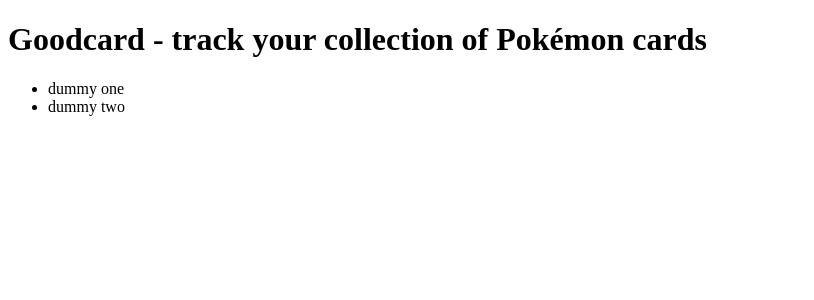
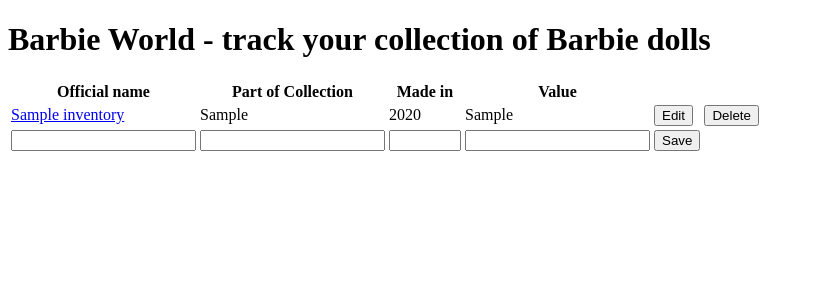
Before and after one commit to Steeeeeph/crud, a PHP site: page /crud/ in a window 1280 px wide. Shown: the top 300 px of the page, without its empty margins (0-814 px from the left). Run offline with PHP 8.4, Linux system fonts and the light colour scheme; tables that the repository leaves empty or names only in its code hold one stand-in row (values such as "Sample post").

Commit message:
Finishing up the basics: all working

```diff
--- /dev/null
+++ b/Starter-pack/classes/BarbieInventory.php
@@ -0,0 +1,70 @@
+<?php
+
+// This class is focussed on dealing with queries for one type of data
+// That allows for easier re-using and it's rather easy to find all your queries
+// This technique is called the repository pattern
+class BarbieInventory
+{
+    private $databaseManager;
+
+
+
+    // This class needs a database connection to function
+    public function __construct(DatabaseManager $databaseManager)
+    {
+        $this->databaseManager = $databaseManager;
+    }
+
+    public function create(string $name = null, string $collection = null, int $yearOfBirth = null, string $valueDollar = null)
+    {
+        $sql = "INSERT INTO doll_inventory (name, collection, year_of_birth, value_dollar)
+                VALUES ('$name', '$collection', '$yearOfBirth', '$valueDollar')";
+        $statement = $this->databaseManager->database->prepare($sql);
+        $statement->execute();
+        // $dolls = $statement->fetchAll(PDO::FETCH_OBJ);
+
+    }
+
+
+    // Get one
+
+    public function find($id)
+    {
+        $sql = "SELECT * FROM doll_inventory
+                WHERE id=:id";
+        $statement = $this->databaseManager->database->prepare($sql);
+        $statement->execute([':id' => $id]);
+        $doll = $statement->fetch(PDO::FETCH_OBJ);
+        return $doll;
+    }
+
+    // Get all
+    public function get()
+    {
+        // We get the database connection first, so we can apply our queries with it
+        $sql = "SELECT * FROM doll_inventory";
+
+        return $this->databaseManager->database->query($sql);
+    }
+
+    public function update(string $name = null, string $collection = null, int $yearOfBirth = null, string $valueDollar = null, $id)
+    {
+        $sql = "UPDATE doll_inventory
+                SET name = '$name', collection = '$collection' , year_of_birth = '$yearOfBirth' , value_dollar = '$valueDollar'
+                WHERE id = '$id'";
+        $statement = $this->databaseManager->database->prepare($sql);
+        $statement->execute();
+        // $doll = $statement->fetchAll(PDO::FETCH_OBJ);
+        // unset($_POST);
+
+    }
+
+    public function delete($id)
+    {
+        $sql = "DELETE FROM doll_inventory
+                WHERE id = '$id'";
+        $statement = $this->databaseManager->database->prepare($sql);
+        $statement->execute();
+    }
+
+}
--- a/Starter-pack/classes/CardRepository.php
+++ /dev/null
@@ -1,50 +0,0 @@
-<?php
-
-// This class is focussed on dealing with queries for one type of data
-// That allows for easier re-using and it's rather easy to find all your queries
-// This technique is called the repository pattern
-class CardRepository
-{
-    private $databaseManager;
-
-    // This class needs a database connection to function
-    public function __construct(DatabaseManager $databaseManager)
-    {
-        $this->databaseManager = $databaseManager;
-    }
-
-    public function create()
-    {
-
-    }
-
-    // Get one
-    public function find()
-    {
-
-    }
-
-    // Get all
-    public function get()
-    {
-        // TODO: replace dummy data by real one
-        return [
-            ['name' => 'dummy one'],
-            ['name' => 'dummy two'],
-        ];
-
-        // We get the database connection first, so we can apply our queries with it
-        // return $this->databaseManager->database-> (runYourQueryHere)
-    }
-
-    public function update()
-    {
-
-    }
-
-    public function delete()
-    {
-
-    }
-
-}
--- a/Starter-pack/classes/DatabaseManager.php
+++ b/Starter-pack/classes/DatabaseManager.php
@@ -6,20 +6,52 @@ class DatabaseManager
 {
     // These are private: only this class needs them
     private $host;
-    private $name;
+    private $port;
+    private $username;
     private $password;
+    private $charset;
+    private $databaseName;
     // This one is public, so we can use it outside of this class
     // We could also use a private variable and a getter (but let's not make things too complicated at this point)
     public $database;
 
-    public function __construct(string $host, string $name, string $password)
+    public function __construct(string $host, int $port, string $username, string $password, $charset = "utf8mb4")
     {
         // TODO: Set any user and password information
+        $this->host = $host;
+        $this->port = $port;
+        $this->username = $username;
+        $this->password =$password;
+        $this->charset = $charset;
+
     }
 
     public function connect()
     {
+
         // TODO: make the connection to the database
-        $this->database = null;
+        // $this->database = null;
+        $this->databaseName = "barbie_dolls";
+        $dsn = "mysql:host=".$this->host.";dbname=".$this->databaseName.";port=".$this->port.";charset=".$this->charset;
+        $options = [
+            PDO::ATTR_ERRMODE            => PDO::ERRMODE_EXCEPTION,
+            PDO::ATTR_DEFAULT_FETCH_MODE => PDO::FETCH_ASSOC,
+            PDO::ATTR_EMULATE_PREPARES   => false,
+        ];
+
+        try {
+            $this->database = new PDO($dsn, $this->username, $this->password, $options);
+            // $pdo->setAttribute(PDO::ATTR_ERRMODE, PDO::ERRMODE_EXCEPTION);
+            // return $pdo;
+
+        } catch (PDOException $e){
+            echo "Connection failed: ".$e->getMessage();
+        }
+
+
+    }
+    public function homepage()
+    {
+        return "http://".$this->host.":".$this->port;
     }
 }
--- a/Starter-pack/config.php
+++ b/Starter-pack/config.php
@@ -5,7 +5,8 @@
 // There is a specific technique to ignore files in git, which we've talked about
 
 $config = [
-    'host' => '',
-    'user' => '',
-    'password' => '',
+    'host' => "localhost",
+    'username' => "root",
+    'password' => "",
+    'port' => 2145,
 ];
--- /dev/null
+++ b/Starter-pack/index.html.php
@@ -0,0 +1,50 @@
+
+<!doctype html>
+<html lang="en">
+<head>
+    <meta charset="UTF-8">
+    <meta name="viewport" content="width=device-width, user-scalable=no, initial-scale=1.0, maximum-scale=1.0, minimum-scale=1.0">
+    <meta http-equiv="X-UA-Compatible" content="ie=edge">
+    <title>Barbie World - track your collection of Barbie Dolls</title>
+</head>
+<body>
+<h1>Barbie World - track your collection of Barbie dolls</h1>
+<div class="get-inventory">
+<form method="POST">
+    <table id="inventory" class="dolls">
+        <thead>
+            <tr>
+                <th class="name">Official name</th>
+                <th class="collection">Part of Collection</th>
+                <th class="year-of-birth">Made in</th>
+                <th class="value-dollar">Value</th>
+            </tr>
+        </thead>
+        <tbody>
+            <?php foreach ($dolls as $doll) : ?>
+                <tr>
+                    <td class="name"> <a href="show.php"> <?= $doll['name'] ?></a></td>
+                    <td class="collection"><?= $doll['collection'] ?></td>
+                    <td class="year-of-birth"><?= $doll['year_of_birth'] ?></td>
+                    <td class="value-dollar"><?= $doll['value_dollar'] ?></td>
+                    <td><input type="submit" formaction="edit.php?id=<?=$doll['id']?>" name="edit" value="Edit"></td>
+                    <td><input type="submit" formaction="delete.php?id=<?=$doll['id']?>" name="delete" value="Delete"></td>
+
+                </tr>
+            <?php endforeach; ?>
+            <tr>
+                <td class="name"><input type="text" name="name" id="name"></td>
+                <td class="collection"><input type="text" name="collection" id="collection"></td>
+                <td class="year-of-birth"><input type="number" min="1959" max="<?=date("Y")?>" name="year_of_birth" id="year_of_birth"></td>
+                <td class="value-dollar"><input type="number" step=".01" name="value_dollar" id="value_dollar"></td>
+                <td><input type="submit" name="submit" value="Save"></td>
+            </tr>
+        </tbody>
+    </table>
+</form>
+</div>
+
+
+
+</body>
+</html>
--- a/Starter-pack/index.php
+++ b/Starter-pack/index.php
@@ -1,26 +1,20 @@
 <?php
 
-// Require the correct variable type to be used (no auto-converting)
-declare(strict_types = 1);
+require "setup.php";
+// unset($_POST);
 
-// Show errors so we get helpful information
-ini_set('display_errors', '1');
-ini_set('display_startup_errors', '1');
-error_reporting(E_ALL);
+if (isset($_POST['submit'])) {
+    $name = $_POST['name'];
+    $collection = $_POST['collection'];
+    $yearOfBirth = (int) $_POST['year_of_birth'];
+    $valueDollar = $_POST['value_dollar'];
 
-// Load you classes
-require_once 'config.php';
-require_once 'classes/DatabaseManager.php';
-require_once 'classes/CardRepository.php';
+    $BarbieInventory->create($name, $collection, $yearOfBirth, $valueDollar);
+}
 
-$databaseManager = new DatabaseManager($config['host'], $config['user'], $config['password']);
-$databaseManager->connect();
+$dolls = $BarbieInventory->get();
 
-// This example is about a Pokémon card collection
-// Update the naming if you'd like to work with another collection
-$cardRepository = new CardRepository($databaseManager);
-$cards = $cardRepository->get();
 
-// Load your view
-// Tip: you can load this dynamically and based on a variable, if you want to load another view
-require 'overview.php';
+
+
+require 'index.html.php';
--- a/Starter-pack/overview.php
+++ /dev/null
@@ -1,21 +0,0 @@
-<!doctype html>
-<html lang="en">
-<head>
-	<meta charset="UTF-8">
-	<meta name="viewport"
-		  content="width=device-width, user-scalable=no, initial-scale=1.0, maximum-scale=1.0, minimum-scale=1.0">
-	<meta http-equiv="X-UA-Compatible" content="ie=edge">
-	<title>Goodcard - track your collection of Pokémon cards</title>
-</head>
-<body>
-
-<h1>Goodcard - track your collection of Pokémon cards</h1>
-
-<ul>
-<?php foreach ($cards as $card) : ?>
-    <li><?= $card['name'] ?></li>
-<?php endforeach; ?>
-</ul>
-
-</body>
-</html>
--- /dev/null
+++ b/Starter-pack/setup.php
@@ -0,0 +1,44 @@
+<?php
+
+// Require the correct variable type to be used (no auto-converting)
+declare(strict_types = 1);
+
+// Show errors so we get helpful information
+ini_set('display_errors', '1');
+ini_set('display_startup_errors', '1');
+error_reporting(E_ALL);
+
+// Load you classes
+require_once 'config.php';
+require_once 'classes/DatabaseManager.php';
+require_once 'classes/BarbieInventory.php';
+
+$databaseManager = new DatabaseManager($config['host'], $config['port'], $config['username'], $config['password']);
+$databaseManager->connect();
+
+// Load your view
+// Tip: you can load this dynamically and based on a variable, if you want to load another view
+$BarbieInventory = new BarbieInventory($databaseManager);
+
+// Getting ID from edit and delete buttons
+
+
+// // homepage directory assembly
+// $url = $_SERVER["HTTP_REFERER"];
+// echo $url; // Outputs: Full URL
+
+function whatIsHappening()
+{
+    echo '<h2>$_GET</h2>';
+    var_dump($_GET);
+    echo '<h2>$_POST</h2>';
+    var_dump($_POST);
+    // echo "<pre>";
+    // echo '<h2>$_SERVER</h2>';
+    // var_dump($_SERVER);
+    // echo "</pre>";
+
+    // echo '<h2>$_SESSION</h2>';
+    // var_dump($_SESSION);
+}
+// whatIsHappening();
```
Also changed, not shown: Starter-pack/delete.php (added, +13 -0 lines), Starter-pack/edit.html.php (added, +38 -0 lines), Starter-pack/edit.php (added, +19 -0 lines), Starter-pack/show.php (added, +18 -0 lines), readme.md.
